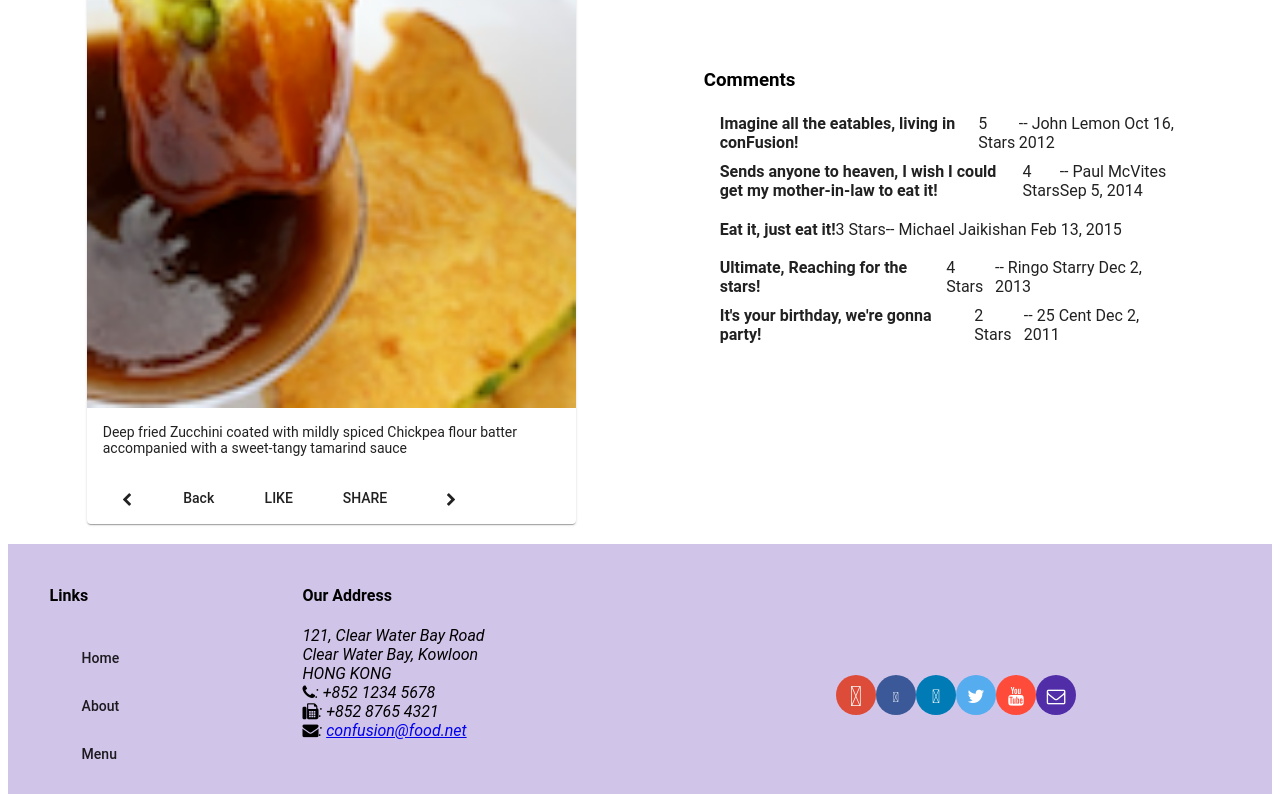
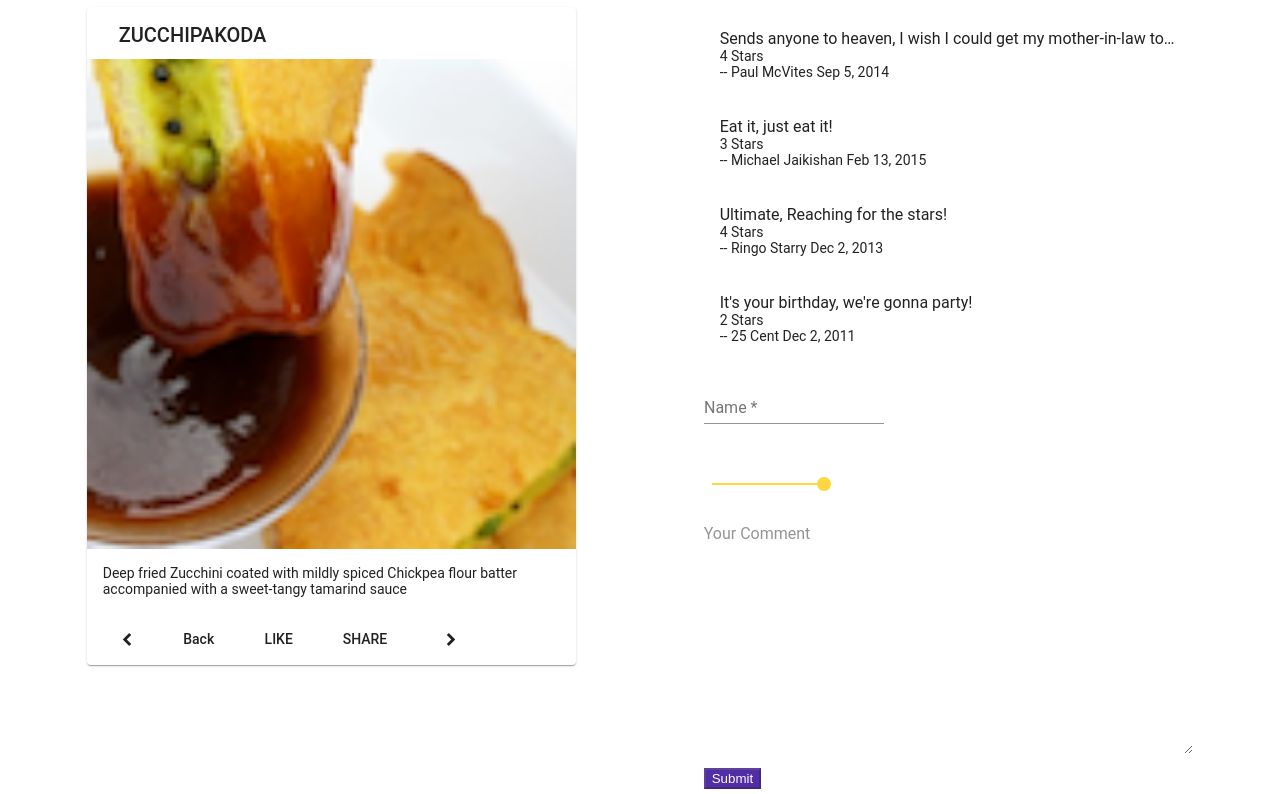
Before and after one commit to Maheshbsv/indie-restuarant, an Angular app: page /dishdetail/1 in a window 1280 px wide. Shown: the part 500-1294 px from the top of the page. Built offline with nearby package versions, Linux system fonts and the light colour scheme.

Commit message:
assignment 3

```diff
--- a/src/app/app.module.ts
+++ b/src/app/app.module.ts
@@ -17,6 +17,7 @@ import { MatCheckboxModule } from '@angular/material/checkbox';
 import { MatSelectModule } from '@angular/material/select';
 import { MatSlideToggleModule } from '@angular/material/slide-toggle';
 import { MatProgressSpinnerModule } from '@angular/material/progress-spinner';
+import { MatSliderModule } from '@angular/material/slider';
 import { ReactiveFormsModule } from '@angular/forms';
 
 import 'hammerjs';
@@ -67,6 +68,7 @@ import { MatDialogModule } from '@angular/material/dialog';
     MatSelectModule,
     MatSlideToggleModule,
     MatProgressSpinnerModule,
+    MatSliderModule,
     ReactiveFormsModule
   ],
   providers: [
--- a/src/app/dishdetail/dishdetail.component.html
+++ b/src/app/dishdetail/dishdetail.component.html
@@ -27,18 +27,54 @@
   </div>
 
 
-  <div fxFlex="40" >
-      <mat-list cols=1 *ngIf="dish">
-          <h3>Comments</h3>
+  <div fxFlex="40" *ngIf="dish">
+    <mat-list>
+      <mat-list-item>
+        <h2> Comments </h2>
+      </mat-list-item>
       <mat-list-item *ngFor="let comment of dish.comments">
-            <h4 matline>{{comment.comment}}</h4>
-            <p matline>{{comment.rating}} Stars</p>
-            <p matline>
-                <span>-- {{comment.author}} {{comment.date | date}}</span>
+        <p mat-line>
+          <span> {{comment.comment}} </span>
+        </p>
+        <p mat-line>
+          <span> {{comment.rating}} Stars</span>
+        </p>
+        <p mat-line>
+          <span> -- {{comment.author}} {{comment.date | date}} </span>
+        </p>
+      </mat-list-item>
+      <mat-list-item *ngIf="commentsForm.valid">
+        <p mat-line>
+          <span> {{comment.comment}} </span>
+        </p>
+        <p mat-line>
+          <span> {{comment.rating}} Stars</span>
+        </p>
+        <p mat-line>
+          <span> -- {{comment.author}}</span>
         </p>
       </mat-list-item>
     </mat-list>
+
+    <div>
+      <form novalidate [formGroup]="commentsForm" (ngSubmit)="onSubmit()">
+        <p>
+          <mat-form-field>
+            <input matInput placeholder="Name" type="text" formControlName="author"  required>
+            <mat-error *ngIf="formErrors.author">{{formErrors.author}}</mat-error>
+          </mat-form-field>
+        </p>
+        <p>
+          <mat-slider formControlName="rating" thumbLabel tickInterval="1" min="1" max="5" step="1" value="5"></mat-slider>
+        </p>
+        <p>
+          <textarea matInput placeholder="Your Comment" formControlName="comment" rows=12 required></textarea>
+          <mat-error *ngIf="formErrors.comment">{{formErrors.comment}}</mat-error>
+        </p>
+        <p>
+          <button matButton class="background-primary text-floral-white" type="submit" [disabled]="commentsForm.invalid">Submit</button>
+        </p>
+      </form>
     </div>
-
-
   </div>
+</div>
--- a/src/app/dishdetail/dishdetail.component.scss
+++ b/src/app/dishdetail/dishdetail.component.scss
@@ -0,0 +1,11 @@
+.full-width {
+  width: 95%;
+}
+
+.half-width {
+  width: 45%;
+}
+
+.form-size {
+  width: 75%;
+}
--- a/src/app/dishdetail/dishdetail.component.ts
+++ b/src/app/dishdetail/dishdetail.component.ts
@@ -4,6 +4,8 @@ import { DishService } from '../services/dish.service';
 import { Dish } from "../shared/dish"
 import { Location } from '@angular/common';
 import { switchMap } from 'rxjs';
+import { FormBuilder, FormGroup, Validators } from '@angular/forms';
+import { Comment } from '../shared/comment'
 @Component({
   selector: 'app-dishdetail',
   templateUrl: './dishdetail.component.html',
@@ -15,10 +17,24 @@ export class DishdetailComponent implements OnInit {
   dish!: Dish;
   prev!: string;
   next!: string;
+  commentsForm!: FormGroup;
+  comment!: Comment;
 
   constructor(private dishService: DishService,
     private route: ActivatedRoute,
-    private location: Location) { }
+    private location: Location,
+    private fb: FormBuilder) {
+    this.commentsForm = this.fb.group({
+      "author": ["", [Validators.required, Validators.minLength(2)]],
+      "rating": 5,
+      "comment": ["", Validators.required]
+    });
+
+    this.commentsForm.valueChanges
+      .subscribe(data => this.onValueChanged(data));
+
+    this.onValueChanged();
+  }
   // TODO: How is this inbuilt activated route working with prev and next buttons
   ngOnInit(): void {
     this.dishService.getDishIds().subscribe(dishIds => this.dishIds = dishIds);
@@ -28,6 +44,23 @@ export class DishdetailComponent implements OnInit {
         this.setPrevNext(dish.id);
       });
   }
+
+  formErrors: any = {
+    'author': '',
+    'comment': ''
+  };
+
+  validationMessages: any = {
+    'author': {
+      'required': 'Author name is required.',
+      'minlength': 'Author name must be at least 2 characters long.',
+
+    },
+    'comment': {
+      'required': 'Comment is required.',
+      'minlength': 'Comment must be at least 2 characters long.',
+    }
+  };
 
   setPrevNext(dishId: string) {
     const index = this.dishIds.indexOf(dishId);
@@ -41,4 +74,36 @@ export class DishdetailComponent implements OnInit {
     this.location.back();
   }
 
+  onSubmit() {
+    this.comment = this.commentsForm.value;
+    this.comment.date = new Date().toISOString();
+    this.dish.comments.push(this.comment);
+
+    console.log(this.comment);
+    //Reset the values once stored into data storage
+    this.commentsForm.reset({
+      'author': '',
+      'comment': '',
+      'rating': 5
+    });
+
+  }
+
+  onValueChanged(data?: any) {
+    if (!this.commentsForm) { return; }
+    const form = this.commentsForm;
+    for (const field in this.formErrors) {
+      // clear previous error message (if any)
+      this.formErrors[field] = '';
+      const control = form.get(field);
+      if (control && control.dirty && !control.valid) {
+        const messages = this.validationMessages[field];
+        for (const key in control.errors) {
+          this.formErrors[field] += messages[key] + ' ';
+        }
+      }
+    }
+    this.comment = form.value;
+  }
+
 }
```
Lines whose indentation alone changed are shown as unchanged.
